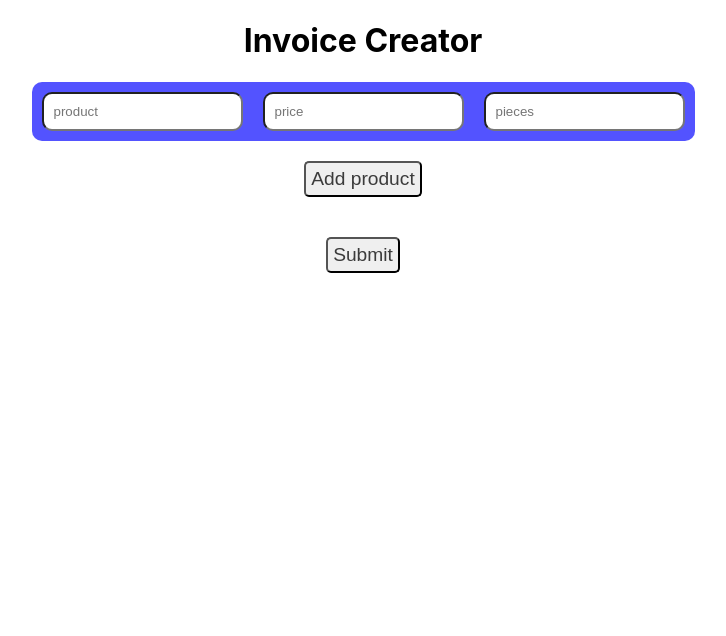
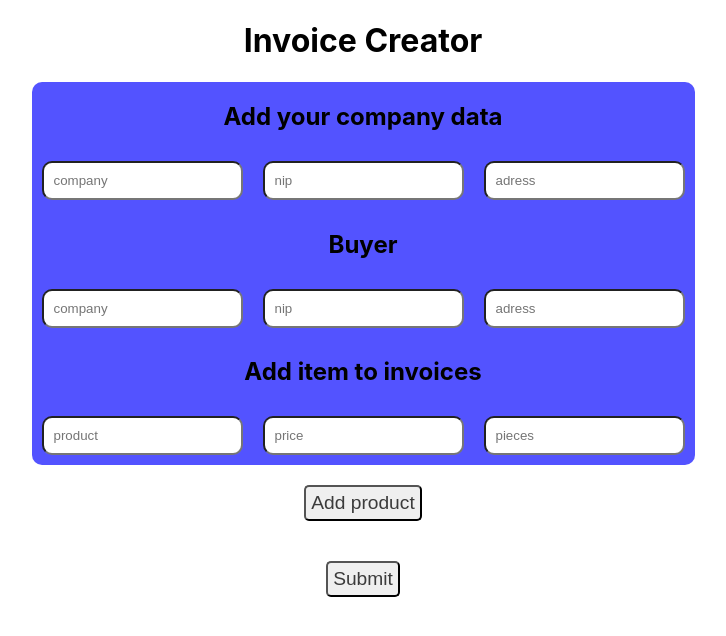
Before and after one commit to marcinoles87/invoicecreator, a React (Create React App) app: page / in a window 1280 px wide. Shown: the top 636 px of the page, without its empty margins (277-1003 px from the left). Built offline with nearby package versions, Linux system fonts and the light colour scheme.

Commit message:
add section

```diff
--- a/src/App.js
+++ b/src/App.js
@@ -4,9 +4,19 @@ import {useState} from 'react'
 
 function App() {
 
+  const [my_company , setMyCompany] = useState('');
+  const [my_nip , setMyNip] = useState('');
+  const [my_adres , setMyAdres] = useState('');
+
+  const [buyer_company , setBuyerCompany] = useState('');
+  const [buyer_nip , setBuyerNip] = useState('');
+  const [buyer_adres , setBuyerAdres] = useState('')
+
   const [product , setProduct] = useState('');
   const [price , setPrice] = useState('');
   const [pieces , setPieces] = useState('');
+
+  const [sum , setSum] = useState('');
 
   const [allProduct , setAllProduct] = useState([]);
 
@@ -28,6 +38,23 @@ function App() {
     setPrice('');
     setPieces('');
 
+    const inp = document.querySelectorAll('.item');
+    inp.value=''
+
+    setSum(
+      allProduct.map( (item) => {
+        return(
+          <>
+          {item.sum}
+          </>
+        )
+      })
+    )
+
+    console.log(sum)
+
+
+
   }
 
   console.log(allProduct)
@@ -46,9 +73,21 @@ function App() {
       </div>
 
       <div className='inputs'>
-        <input type="text" placeholder='product' onChange={ (e) => setProduct(e.target.value)}></input>
-        <input type="number" placeholder='price' onChange={ (e) => setPrice(e.target.value)}></input>
-        <input type="number" placeholder='pieces' onChange={ (e) => setPieces(e.target.value)}></input>
+
+      <h2>Add your company data</h2>
+      <input type="text" placeholder='company' onChange={ (e) => setMyCompany(e.target.value)}></input>
+        <input type="number" placeholder='nip' onChange={ (e) => setMyNip(e.target.value)}></input>
+        <input type="number" placeholder='adress' onChange={ (e) => setMyAdres(e.target.value)}></input>
+
+      <h2>Buyer</h2>
+      <input type="text" placeholder='company' onChange={ (e) => setBuyerCompany(e.target.value)}></input>
+        <input type="number" placeholder='nip' onChange={ (e) => setBuyerNip(e.target.value)}></input>
+        <input type="number" placeholder='adress' onChange={ (e) => setBuyerAdres(e.target.value)}></input>
+
+      <h2>Add item to invoices</h2>
+        <input className='item' type="text" placeholder='product' onChange={ (e) => setProduct(e.target.value)}></input>
+        <input className='item' type="number" placeholder='price' onChange={ (e) => setPrice(e.target.value)}></input>
+        <input className='item' type="number" placeholder='pieces' onChange={ (e) => setPieces(e.target.value)}></input>
 
       </div>
 
@@ -65,6 +104,8 @@ function App() {
             </>
           )
         })}
+
+        {sum}
 
       </div>
 
```
